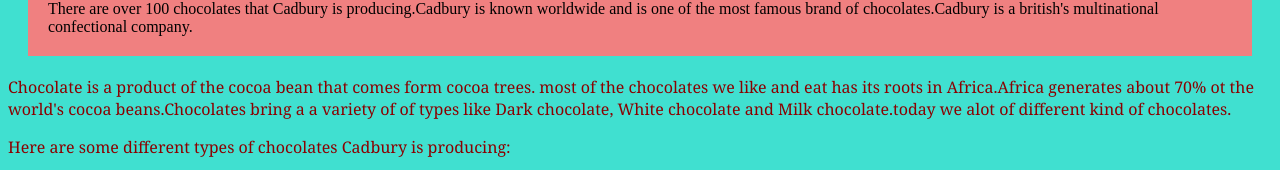
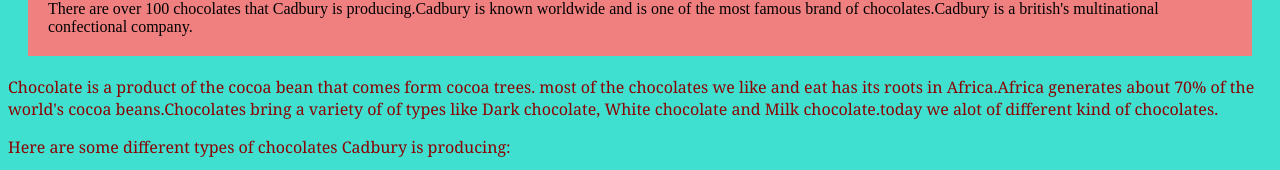
Before and after one commit to kesha2699/cadbury-website, a plain HTML site: page cadbury-website.html in a window 1280 px wide. Shown: the part 498-668 px from the top of the page. Drawn offline with Linux system fonts and the light colour scheme.

```diff
--- a/cadbury-website.html
+++ b/cadbury-website.html
@@ -21,7 +21,7 @@
     <div class="chocolates">
     <div class="test-box">There are over 100 chocolates that Cadbury is producing.Cadbury is known worldwide and is one of the most famous brand of chocolates.Cadbury is a british's multinational confectional company.</div>
 
-    <p>Chocolate is a product of the cocoa bean that comes form cocoa trees. most of the chocolates we like and eat has its roots in Africa.Africa generates about 70% ot the world's cocoa beans.Chocolates bring a a variety of of types like Dark chocolate, White chocolate and Milk chocolate.today we alot of different kind of chocolates.</p>
+    <p>Chocolate is a product of the cocoa bean that comes form cocoa trees. most of the chocolates we like and eat has its roots in Africa.Africa generates about 70% of the world's cocoa beans.Chocolates bring a variety of of types like Dark chocolate, White chocolate and Milk chocolate.today we alot of different kind of chocolates.</p>
     <p>Here are some different types of chocolates Cadbury is producing:</p>
     <ul>
         <li>Dairymilk</li>
```
